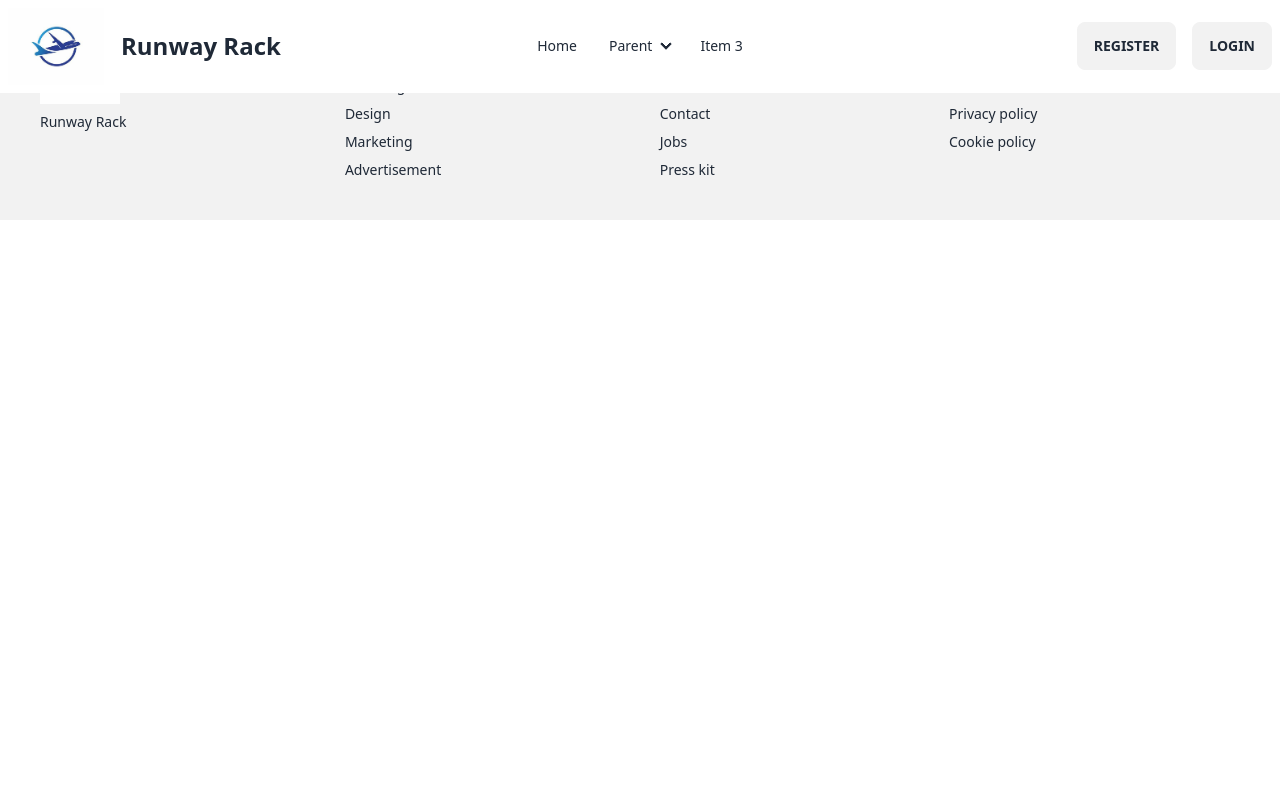
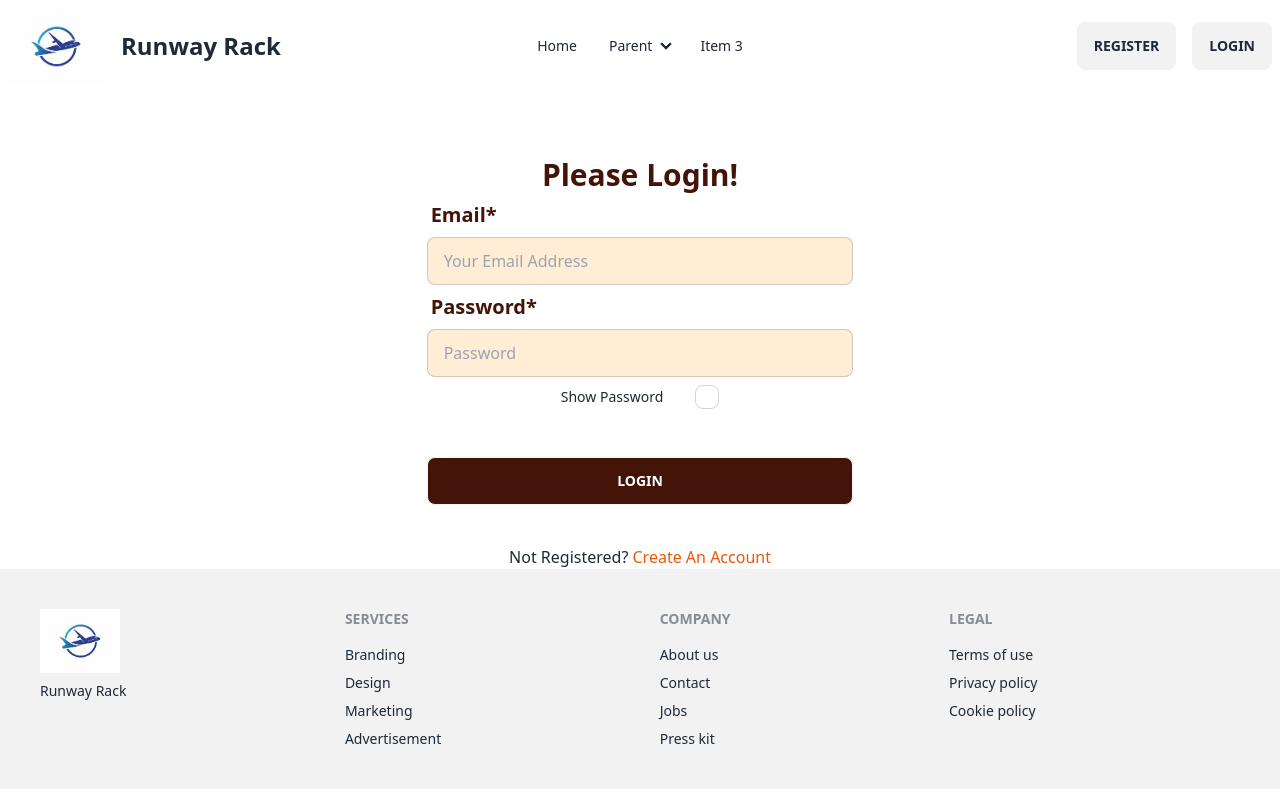
Before and after one commit to sadiabinta/Runway-Rack, a React (Vite) app in the folder Runway-Rack-TK/: page /login in a window 1280 px wide. Built offline with nearby package versions, Linux system fonts and the light colour scheme.

Commit message:
login page done

```diff
--- a/Runway-Rack-TK/package.json
+++ b/Runway-Rack-TK/package.json
@@ -16,6 +16,7 @@
     "match-sorter": "^6.3.1",
     "react": "^18.2.0",
     "react-dom": "^18.2.0",
+    "react-hook-form": "^7.47.0",
     "react-icons": "^4.11.0",
     "react-router-dom": "^6.17.0",
     "sort-by": "^1.2.0"
--- a/Runway-Rack-TK/src/pages/Login/Login.jsx
+++ b/Runway-Rack-TK/src/pages/Login/Login.jsx
@@ -1,9 +1,63 @@
+import { useState } from "react";
+import { useForm } from "react-hook-form";
+import { Link } from "react-router-dom";
 
 
 const Login = () => {
+    const { register, handleSubmit } = useForm();
+    const [checked, setChecked] = useState(false);
+
+
+    const onSubmit = data => {
+        console.log(data);
+        // signIn(data.email, data.password)
+        //     .then(result => {
+        //         const user = result.user;
+        //         console.log(user);
+        //         const loggedUser={
+        //             email:user.email
+        //         }
+        //         console.log(loggedUser);
+
+        //         navigate(from, {replace:true});
+        //     })
+        //     .catch(error => console.log(error))
+    };
+    const handleCheck = () => {
+        setChecked(!checked);
+    }
     return (
-        <div>
 
+             <div className="">
+            <h2 className="text-3xl font-semibold text-center text-orange-950 mt-16">Please Login!</h2>
+            <form onSubmit={handleSubmit(onSubmit)} className="w-full">
+                <div className="form-control items-center">
+                    <div className="form-control w-1/3  mx-16">
+                        <label className="label">
+                            <span className="label-text text-orange-950 text-xl font-semibold">Email*</span>
+                        </label>
+                        <input type="email" placeholder="Your Email Address" className="input input-bordered w-full bg-orange-100" {...register("email", { required: true })} />
+
+                    </div>
+                    <div className="form-control w-1/3  mx-16">
+                        <label className="label">
+                            <span className="label-text text-orange-950 text-xl font-semibold">Password*</span>
+                        </label>
+                        <input type={!checked ? "password" : "text"} placeholder="Password" className="input input-bordered w-full bg-orange-100" {...register("password", { required: true, minLength: 6 })} />
+                    </div>
+                    <div className="form-control">
+                        <label className="label cursor-pointer">
+                            <span className="label-text mr-8">Show Password</span>
+                            <input onChange={handleCheck} type="checkbox" checked={checked} className="checkbox" />
+                        </label>
+                    </div>
+                </div>
+                <div className="form-control items-center">
+                    <input type="submit" className="btn bg-orange-950 my-10 w-1/3 text-white" value='Login' />
+                    {/* <SocialLogin></SocialLogin> */}
+                </div>
+                <p className="text-center">Not Registered? <Link className="text-orange-600" to='/register'>Create An Account</Link></p>
+            </form>
         </div>
     );
 };
--- a/Runway-Rack-TK/src/pages/shared/Navigation/Navigation.jsx
+++ b/Runway-Rack-TK/src/pages/shared/Navigation/Navigation.jsx
@@ -6,7 +6,7 @@ import logo from '../../../assets/logo.jpg'
 
 const Navigation = () => {
     return (
-        <div className="navbar bg-base-100 fixed z-10">
+        <div className="navbar bg-base-100 z-10 bg-transparent">
   <div className="navbar-start">
     <div className="dropdown">
       <label tabIndex={0} className="btn btn-ghost lg:hidden">
```
Also changed, not shown: 1 other file (tests, documents, lock files or other folders).
